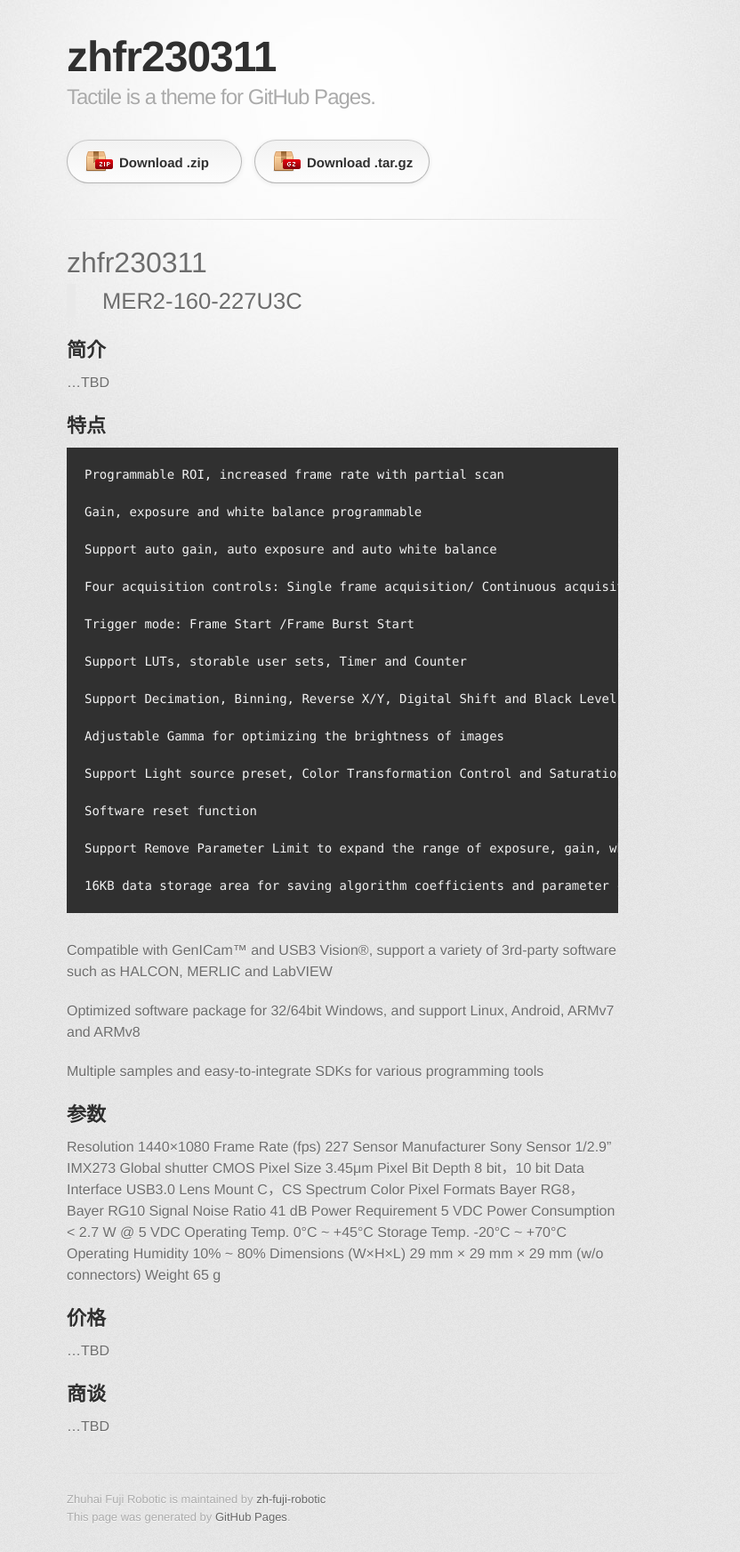
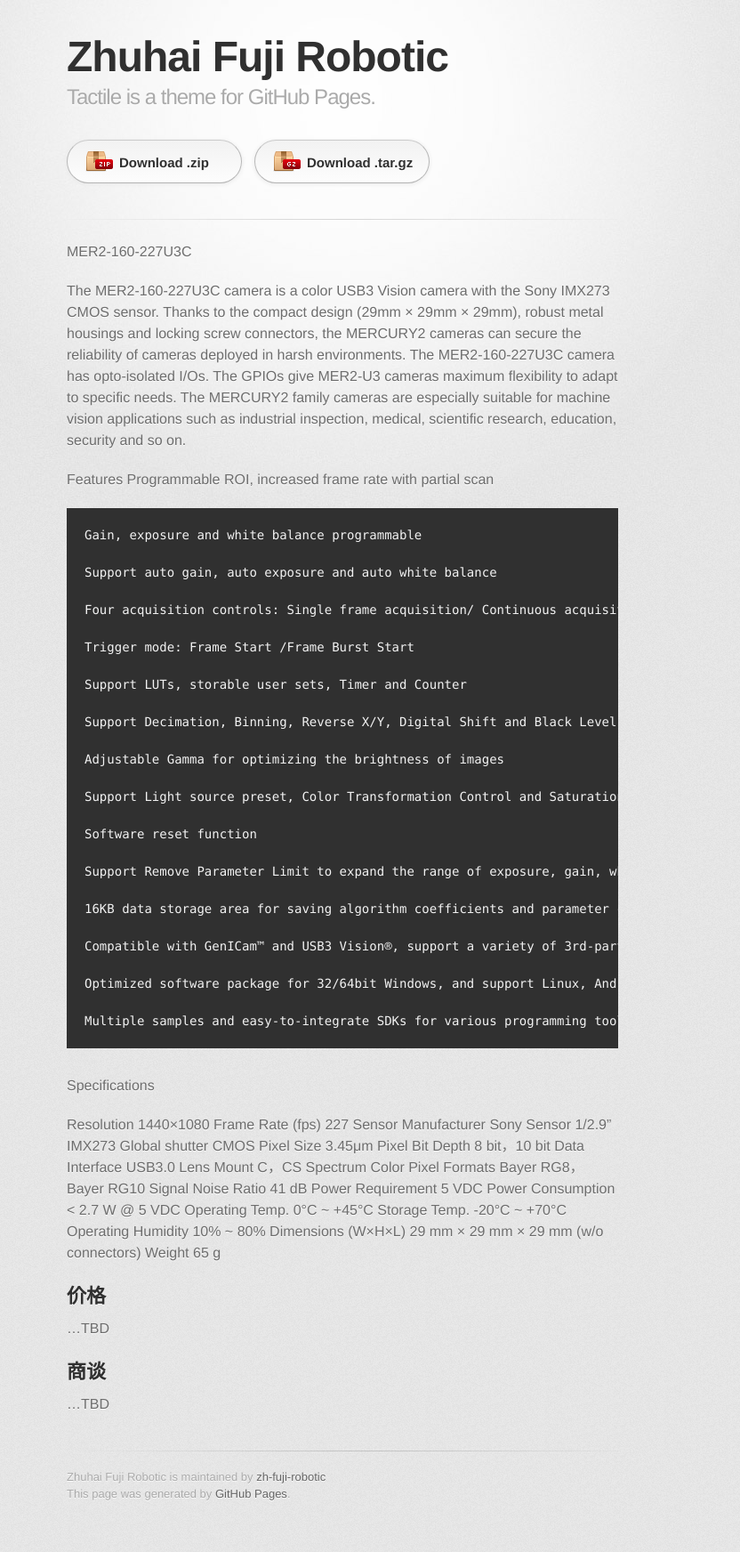
Before and after one commit to zh-fuji-robotic/landing, a Jekyll site: the page built from sku/zhfr230311.md, in a window 1280 px wide. Shown: the whole page at 89% size, without its empty margins (255-1087 px from the left). Built offline with Jekyll 4.4.1, drawn with Linux system fonts in a browser that asks for light colours; some web fonts are replaced; our own code applies the rules of GitHub Pages for plain Markdown files; after the commit the page ends 1719 px from its top, so only the background shows below that.

Commit message:
MER2-160-227U3C

```diff
--- a/sku/zhfr230311.md
+++ b/sku/zhfr230311.md
@@ -1,13 +1,12 @@
-# zhfr230311
-> MER2-160-227U3C
-
-## 简介
-
-...TBD
+MER2-160-227U3C
+>
 
 
-## 特点
 
+The MER2-160-227U3C camera is a color USB3 Vision camera with the Sony IMX273 CMOS sensor. Thanks to the compact design (29mm × 29mm × 29mm), robust metal housings and locking screw connectors, the MERCURY2 cameras can secure the reliability of cameras deployed in harsh environments. The MER2-160-227U3C camera has opto-isolated I/Os. The GPIOs give MER2-U3 cameras maximum flexibility to adapt to specific needs. The MERCURY2 family cameras are especially suitable for machine vision applications such as industrial inspection, medical, scientific research, education, security and so on.
+
+
+Features
     Programmable ROI, increased frame rate with partial scan
 
     Gain, exposure and white balance programmable
@@ -32,13 +31,27 @@
 
     16KB data storage area for saving algorithm coefficients and parameter configuration
 
-   Compatible with GenICam™ and USB3 Vision®, support a variety of 3rd-party software such as HALCON, MERLIC and LabVIEW
+    Compatible with GenICam™ and USB3 Vision®, support a variety of 3rd-party software such as HALCON, MERLIC and LabVIEW
 
-   Optimized software package for 32/64bit Windows, and support Linux, Android, ARMv7 and ARMv8
+    Optimized software package for 32/64bit Windows, and support Linux, Android, ARMv7 and ARMv8
 
-   Multiple samples and easy-to-integrate SDKs for various programming tools
+    Multiple samples and easy-to-integrate SDKs for various programming tools
 
-## 参数
+
+
+
+
+
+
+
+
+
+
+
+
+
+
+Specifications
 
 Resolution 	1440×1080
 Frame Rate (fps) 	227
```
